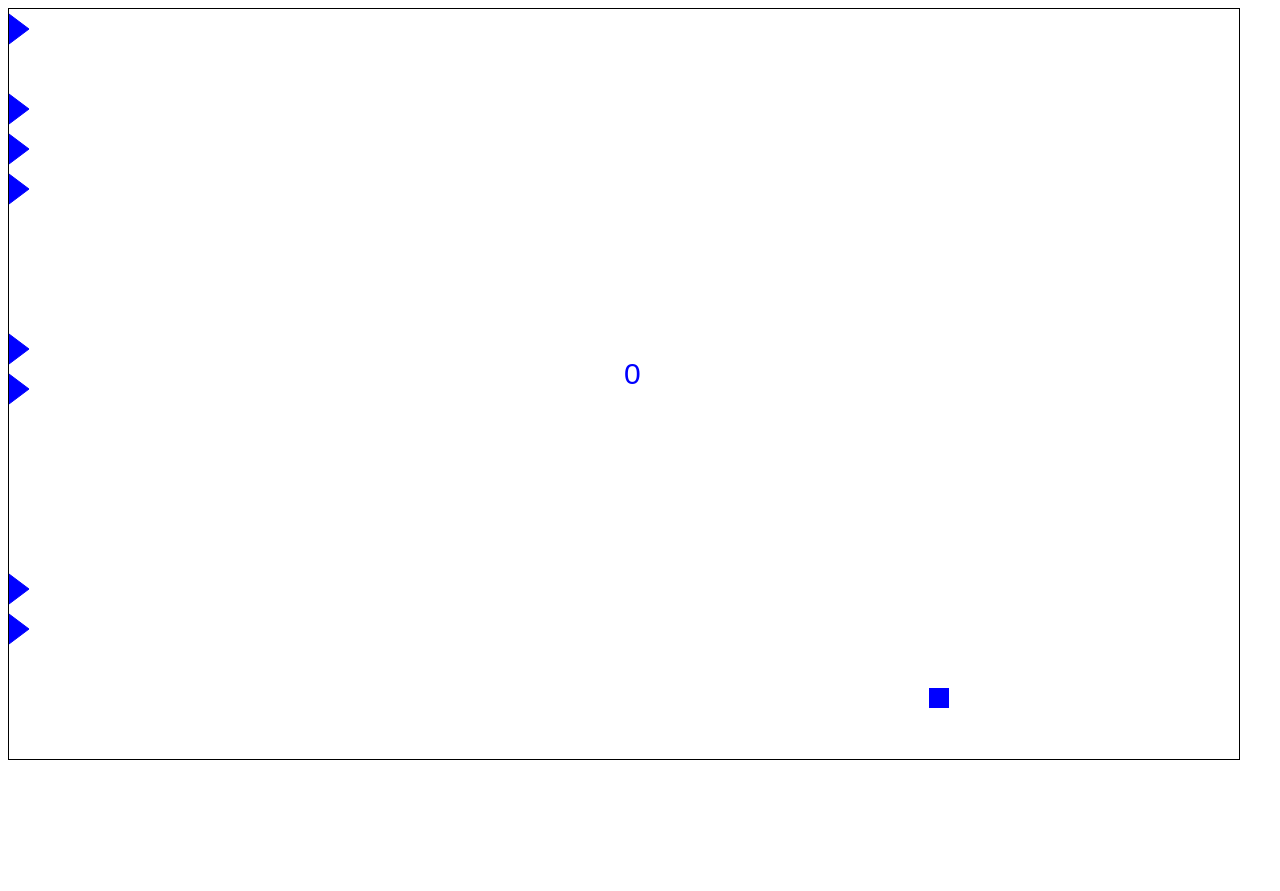
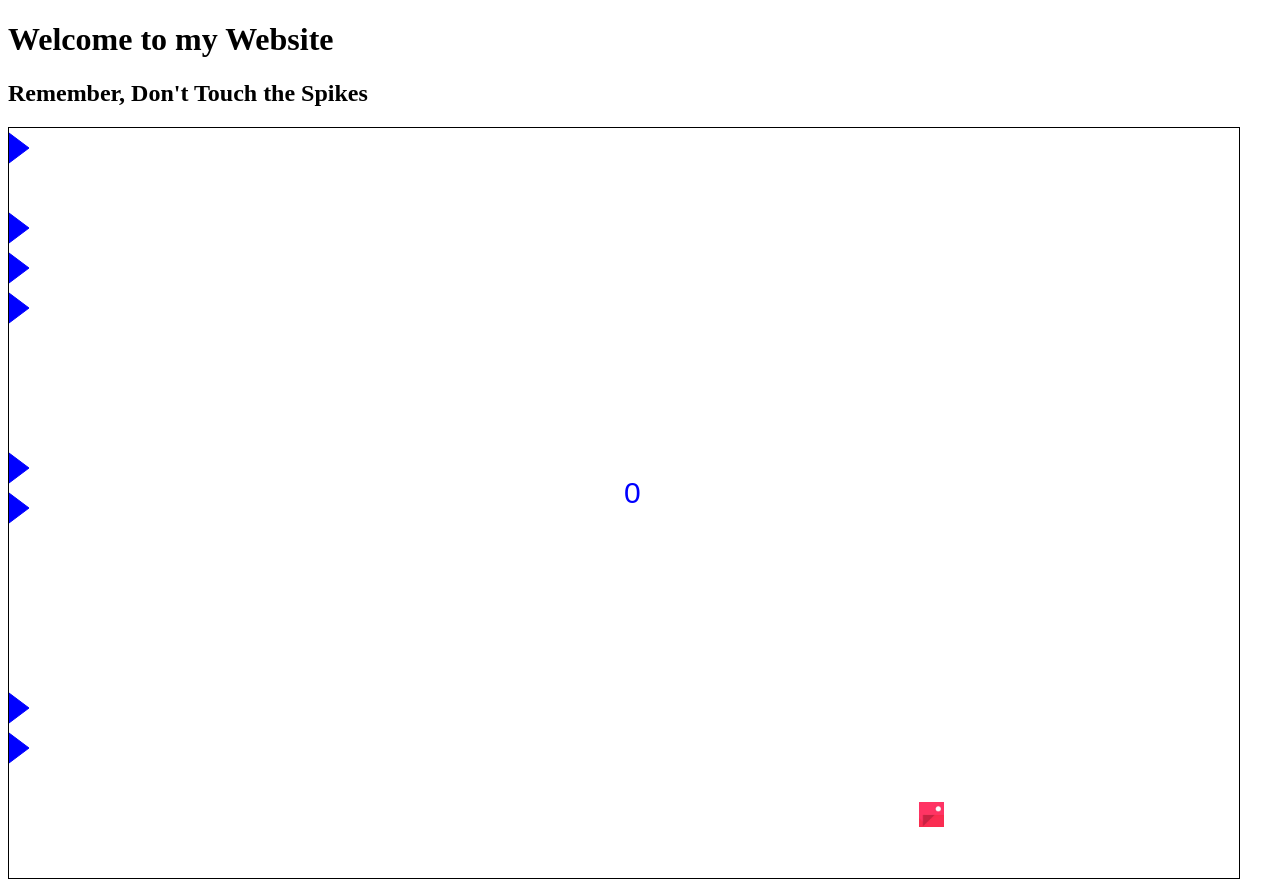
Before and after one commit to c23sd/c23sd.github.io, a plain HTML site: page index.html in a window 1280 px wide. Before the commit the page ends 800 px from the top, so only its background shows below. Drawn offline with Linux system fonts and the light colour scheme.

Commit message:
bird image

```diff
--- a/index.html
+++ b/index.html
@@ -3,8 +3,10 @@
 <head>
 
 	<title>Dont Touch Spikes</title>
-	<canvas id="Canvas" style="border:1px solid #000000;">
-	</canvas>
+	<H1> Welcome to my Website</H1>
+	<H2>Remember, Don't Touch the Spikes</H2>
+	<canvas id="Canvas" style="border:1px solid #000000;"></canvas>
+
 
 </head>
 <body>
--- a/main.js
+++ b/main.js
@@ -12,9 +12,10 @@ function player(x,y,color){
 	this.y = y;
 	this.dirX = 5;
 	this.dirY = 0;
-	this.size = 20;
+	this.size = 25;
 	this.color = color;
 	this.goingRight = true;
+	this.img = new Image();
 	this.update = function(){
 		this.dirY += 0.2
 		this.y += this.dirY;
@@ -47,7 +48,7 @@ function player(x,y,color){
 	}
 	this.draw = function(){
 		ctx.fillStyle = this.color;
-		ctx.fillRect(this.x, this.y, this.size, this.size);
+		ctx.drawImage(this.img, this.x, this.y, this.size, this.size);
 	}
 
 }
@@ -70,7 +71,6 @@ function spike(x, y, color, rightSide){
 		if(this.state == true){
 			if(this.rightSide == false){
 				if(player1.x<=20 && (player1.y > this.y - 15 - player1.size && player1.y < this.y + 15)){
-					// check small rectangle hitboxes
 					// using a library
 var V = SAT.Vector;
 var P = SAT.Polygon;
@@ -86,7 +86,7 @@ var polygon2 = new P(new V(), [
 var response = new SAT.Response();
 var collided = SAT.testPolygonPolygon(polygon1, polygon2, response);
 if(collided){
-	score = 0;
+	score = -1;
 }
 
 // Stealing code^^^^^^
@@ -110,17 +110,13 @@ var polygon2 = new P(new V(), [
 var response = new SAT.Response();
 var collided = SAT.testPolygonPolygon(polygon1, polygon2, response);
 if(collided){
-	score = 0;
+	score = -1;
 
 }
 				}
 			}
 		}
 //collision detection^^^^^^
-
-
-
-
 
 
 	}
@@ -160,6 +156,8 @@ if(collided){
 }
 
 var player1 = new player(0, 0, "blue");
+player1.img.src = "bird.png";
+
 var spikes = [];
 var spikes2 = [];
 for(var i = 0; i< canvas.width/40; i++){
@@ -171,7 +169,7 @@ for(var i = 0; i< canvas.width/40; i++){
 
 
 
-window.addEventListener("click", function(){ player1.dirY=-7 });
+window.addEventListener("click", function(){ player1.dirY=-6 });
 
 
 
```
Also changed, not shown: bird.png (added).
